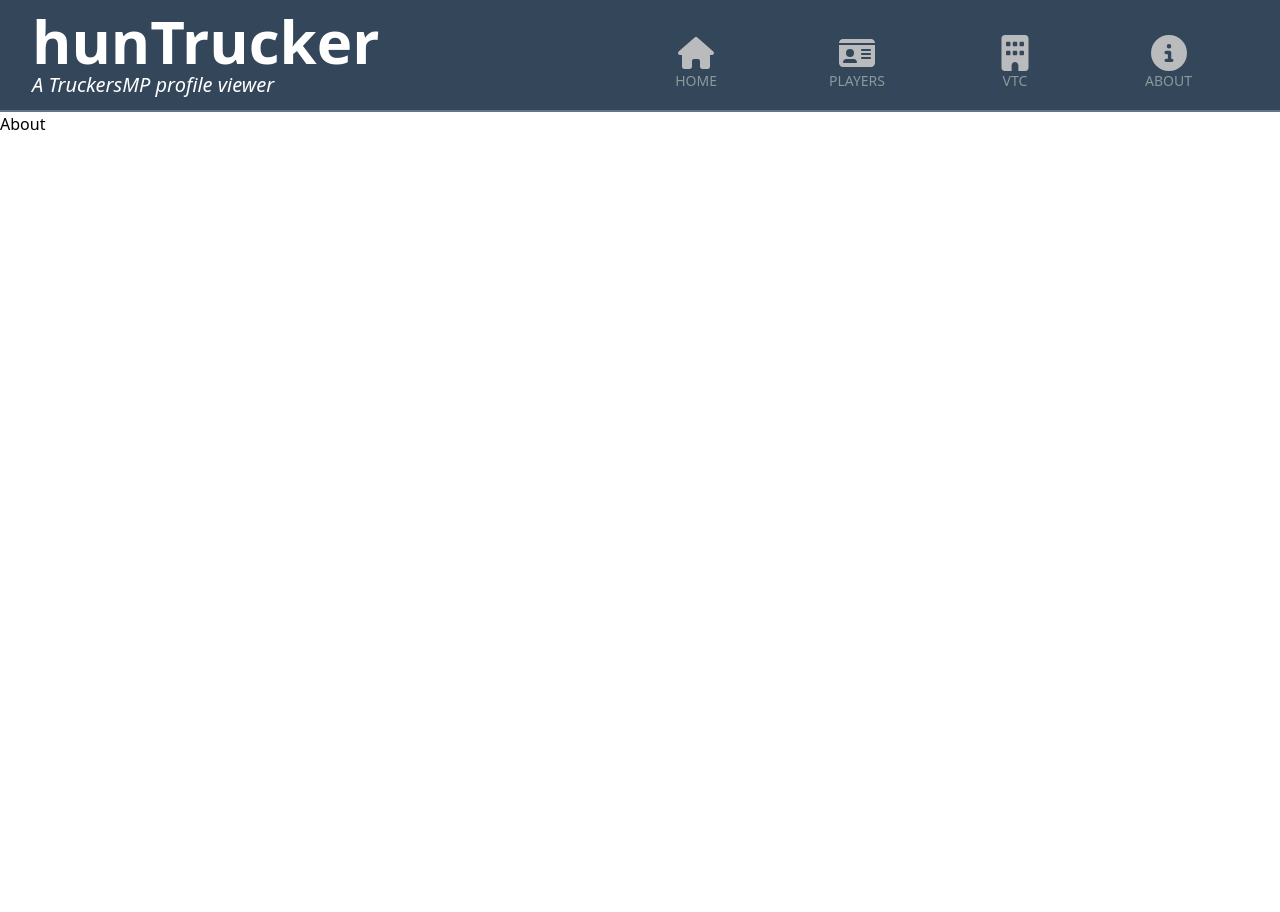
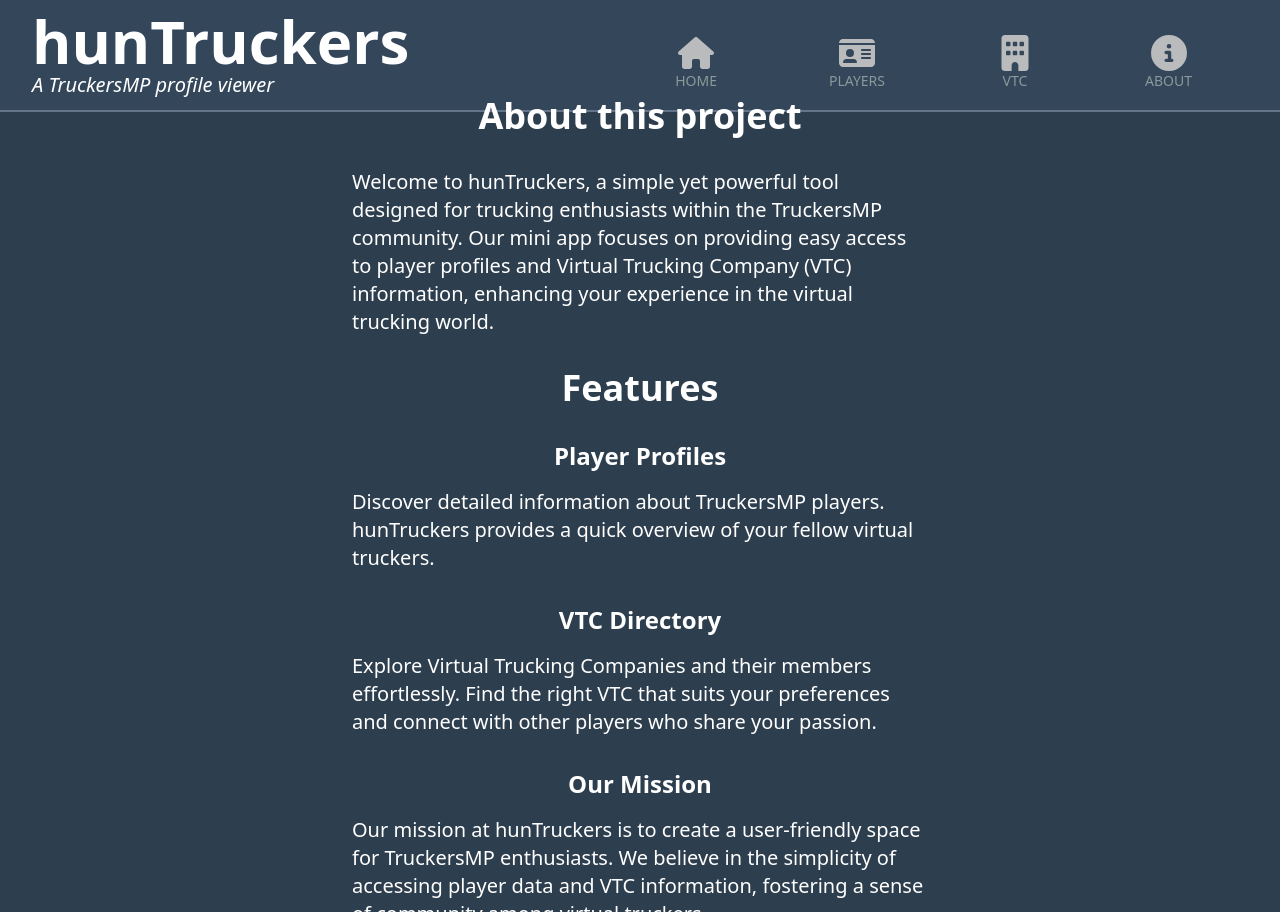
Before and after one commit to FAMES-CODE/hunTruckers, a React (Vite) app: page /about in a window 1280 px wide. Before the commit the page ends 800 px from the top, so only its background shows below. Built offline with nearby package versions, Linux system fonts and the light colour scheme.

Commit message:
modified:   src/components/navbar.jsx 	modified:   src/pages/About.jsx Base content added

```diff
--- a/src/components/navbar.jsx
+++ b/src/components/navbar.jsx
@@ -5,7 +5,7 @@
     <div className="text-white">
       <div className="lg:flex justify-between items-center  px-8  bg-[#34465a] h-28 font-bold border-b-2 border-slate-500">
         <div className="flex items-center justify-evenly lg:inline">
-          <h1 className="text-3xl lg:text-6xl">hunTrucker</h1>
+          <h1 className="text-3xl lg:text-6xl">hunTruckers</h1>
           <h2 className="text-sm lg:text-xl italic font-medium">
             A TruckersMP profile viewer
           </h2>
--- a/src/pages/About.jsx
+++ b/src/pages/About.jsx
@@ -1,12 +1,55 @@
 import React from "react";
 import Loading from "./../components/Loading";
-import Navbar from './../components/navbar';
+import Navbar from "./../components/navbar";
 
 function About() {
+  React.useEffect(() => {
+    document.title = "About";
+  }, []);
   return (
-    <div>
+    <div className="text-white  lg:overflow-hidden">
       <Navbar />
-      <h1>About </h1>
+
+        <div className=" flex flex-col justify-center lg:items-center w-full sm:h-screen bg-[#2d3e4e] ">
+          <h1 className="lg:text-4xl text-2xl font-bold text-center">
+            About this project
+          </h1>
+          <p className="lg:text-xl text-lg lg:w-2/4 px-8 mt-8">
+            Welcome to hunTruckers, a simple yet powerful tool designed for
+            trucking enthusiasts within the TruckersMP community. Our mini app
+            focuses on providing easy access to player profiles and Virtual
+            Trucking Company (VTC) information, enhancing your experience in the
+            virtual trucking world.
+          </p>
+          <h1 className="lg:text-4xl text-2xl font-bold text-center lg:mt-8">
+            Features
+          </h1>
+          <h2 className="lg:text-2xl text-xl font-bold lg:mt-8 mt-2 px-2 text-left">
+            Player Profiles
+          </h2>
+          <p className="lg:text-xl text-lg lg:w-2/4 px-8 mt-4 ">
+            Discover detailed information about TruckersMP players. hunTruckers
+            provides a quick overview of your fellow virtual truckers.
+          </p>
+          <h2 className="lg:text-2xl text-xl font-bold lg:mt-8 mt-2 px-2 text-left">
+            VTC Directory
+          </h2>
+          <p className="lg:text-xl text-lg lg:w-2/4 px-8 mt-4 ">
+            Explore Virtual Trucking Companies and their members effortlessly.
+            Find the right VTC that suits your preferences and connect with
+            other players who share your passion.
+          </p>
+          <h2 className="lg:text-2xl text-xl font-bold lg:mt-8 mt-2 px-2 text-left">
+            Our Mission
+          </h2>
+          <p className="lg:text-xl text-lg lg:w-2/4 px-8 mt-4 ">
+            Our mission at hunTruckers is to create a user-friendly space for
+            TruckersMP enthusiasts. We believe in the simplicity of accessing
+            player data and VTC information, fostering a sense of community
+            among virtual truckers.
+          </p>
+        </div>
+
     </div>
   );
 }
```
